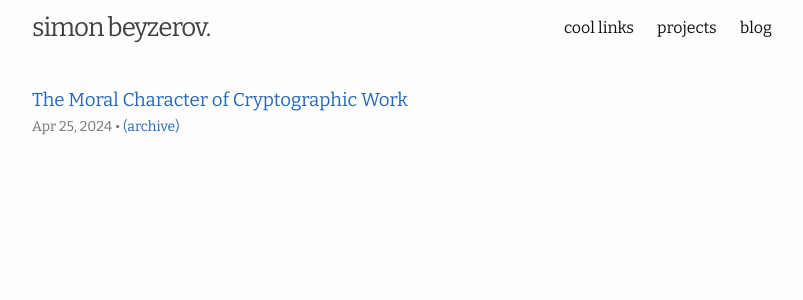
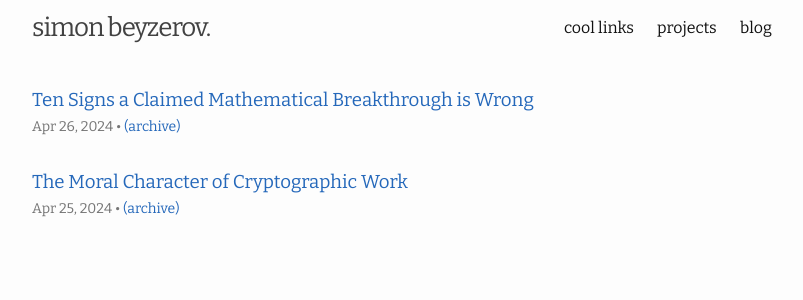
Before and after one commit to sim15/sim15.github.io, a Jekyll site: the page built from bookmarks.md, in a window 1280 px wide. Shown: the top 300 px of the page, without its empty margins (238-1041 px from the left). Built offline with Jekyll 4.4.1, drawn with Linux system fonts in a browser that asks for light colours; part of the change alters nothing that is shown.

Commit message:
Bookmark Ten Signs a Claimed Mathematical Breakthrough is Wrong

```diff
--- a/_data/bookmarks.json
+++ b/_data/bookmarks.json
@@ -13,5 +13,17 @@
       "cryptography"
     ],
     "waybackUrl": "http://web.archive.org/web/20240108182637/https://eprint.iacr.org/2015/1162"
+  },
+  {
+    "title": "Ten Signs a Claimed Mathematical Breakthrough is Wrong",
+    "site": "Shtetl-Optimized",
+    "author": "",
+    "date": "2024-04-26",
+    "timestamp": "2024-04-26T03:12:58.981Z",
+    "description": "Yesterday several people asked my opinion of a preprint claiming to solve the Graph Isomorphism problem in deterministic polynomial time. I responded: If I read all such papers, then I wouldn’t hav…",
+    "url": "https://scottaaronson.blog/?p=304",
+    "image": "bookmark-ten-signs-a-claimed-mathematical-breakthrough-is-wrong.jpg",
+    "type": "article",
+    "waybackUrl": "http://web.archive.org/web/20240404220158/https://scottaaronson.blog/?p=304"
   }
 ]
```
